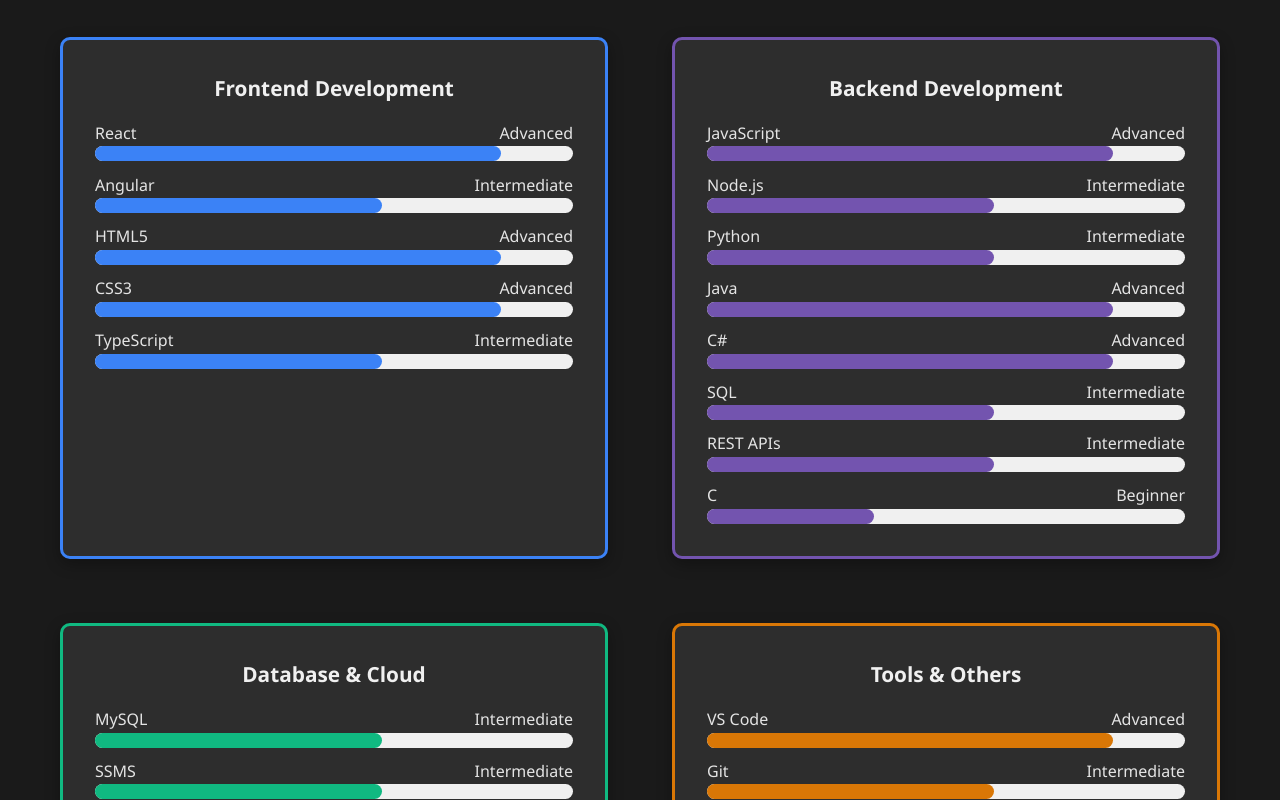
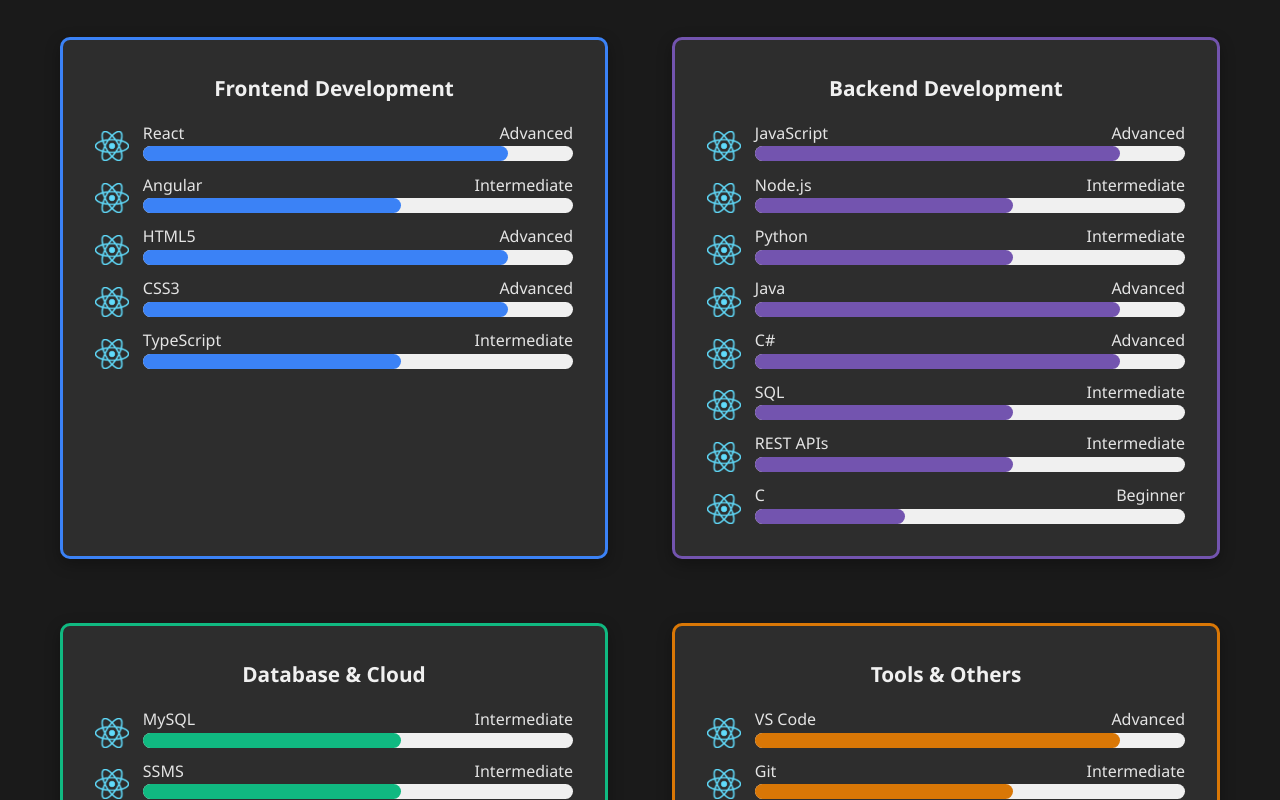
Before and after one commit to andre-castanho00/portfolio, a React (Vite) app: page / in a window 1280 px wide. Shown: the part 1900-2700 px from the top of the page. Built offline with nearby package versions, Linux system fonts and the light colour scheme.

Commit message:
added react logo

```diff
--- a/src/components/skills/skills.jsx
+++ b/src/components/skills/skills.jsx
@@ -79,12 +79,15 @@
       <h3>{skillCategory}</h3>
       <div className="skill-tags">
         {skillsList.map((skill) => (
-          <div>
-            <div className="flex-between">
-              <p>{skill[0]}</p>
-              <p>{skill[1]}</p>
+          <div style={{ display: "flex", justifyContent: "space-between", alignItems: "flex-end" }}>
+            <img src={"/logos/React-icon.png"} height={"30px"} />
+            <div style={{ width: "90%" }}>
+              <div className="flex-between">
+                <p>{skill[0]}</p>
+                <p>{skill[1]}</p>
+              </div>
+              <ProgressBar color={color} percentage={skill[1]} />
             </div>
-            <ProgressBar color={color} percentage={skill[1]} />
           </div>
         ))}
       </div>
```
Also changed, not shown: public/logos/React-icon.png (added).
